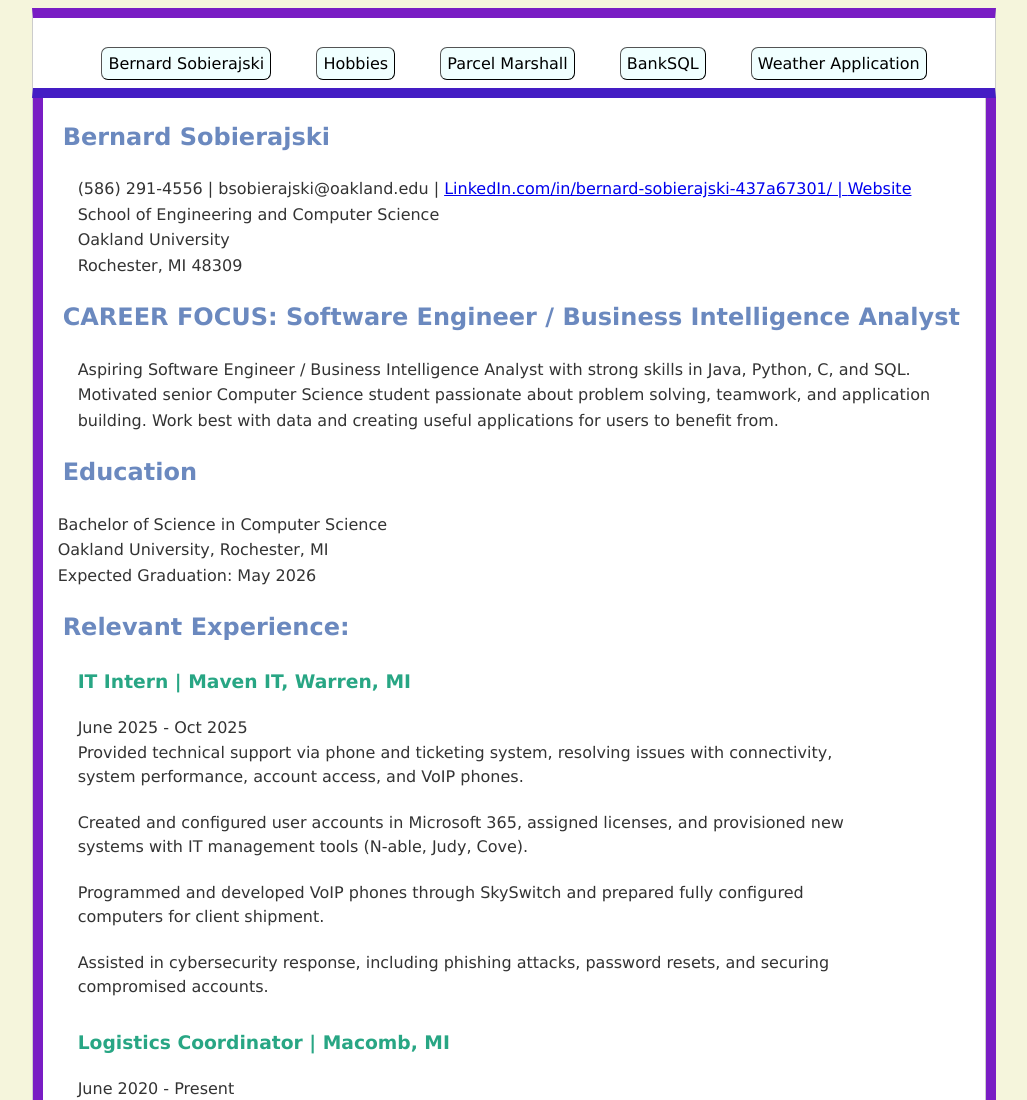
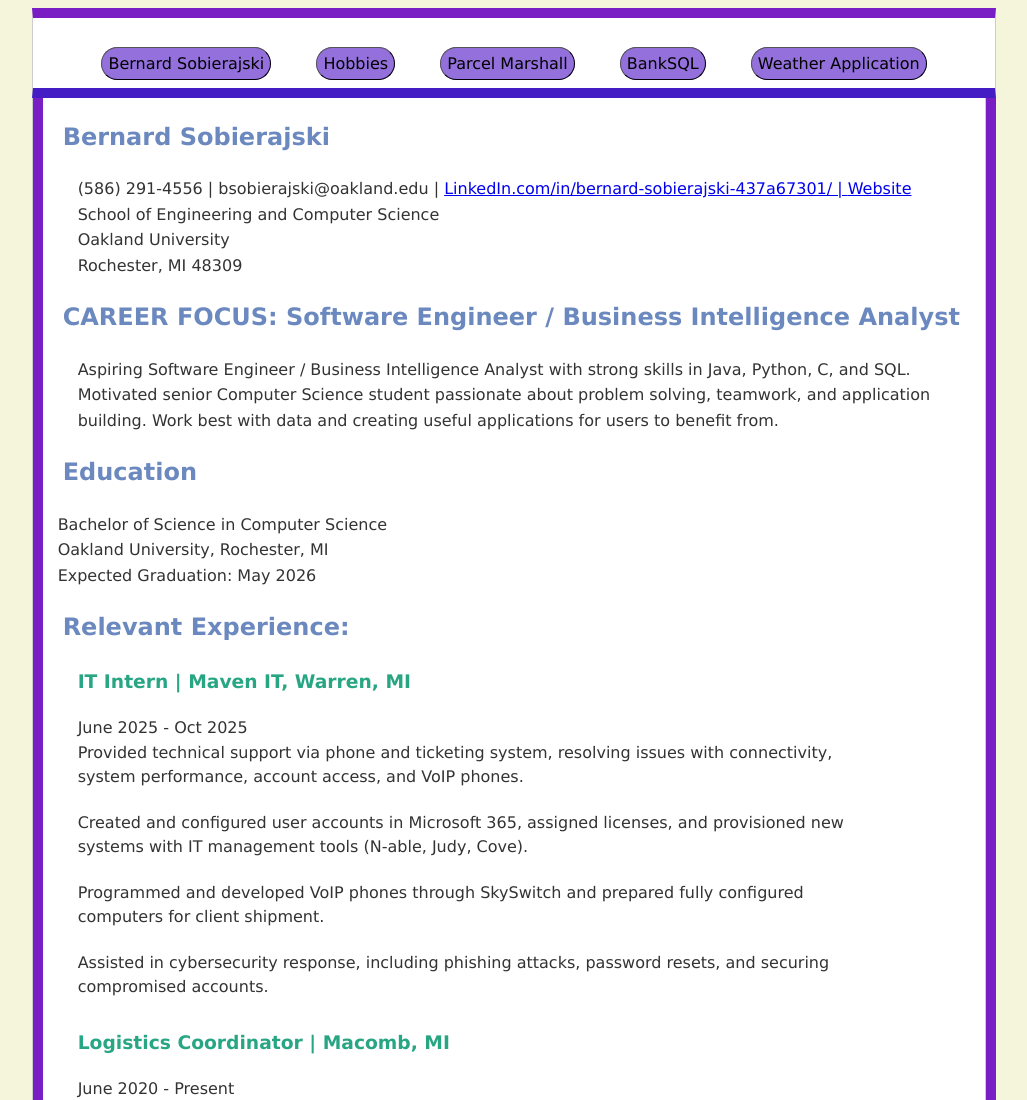
Before and after one commit to bernards613/class-resume, a plain HTML site: page index.html in a window 1280 px wide. Shown: the top 1100 px of the page, without its empty margins (126-1153 px from the left). Drawn offline with Linux system fonts and the light colour scheme.

Commit message:
Button change

```diff
--- a/style.css
+++ b/style.css
@@ -59,9 +59,9 @@ body {
 a.button {
     padding: 6px;
     border: 1px outset buttonborder;
-    border-radius: 7px;
+    border-radius: 20px;
     color: black;
-    background-color: azure;
+    background-color: mediumpurple;
     text-decoration: none;
     margin: 20px;
 }
```
